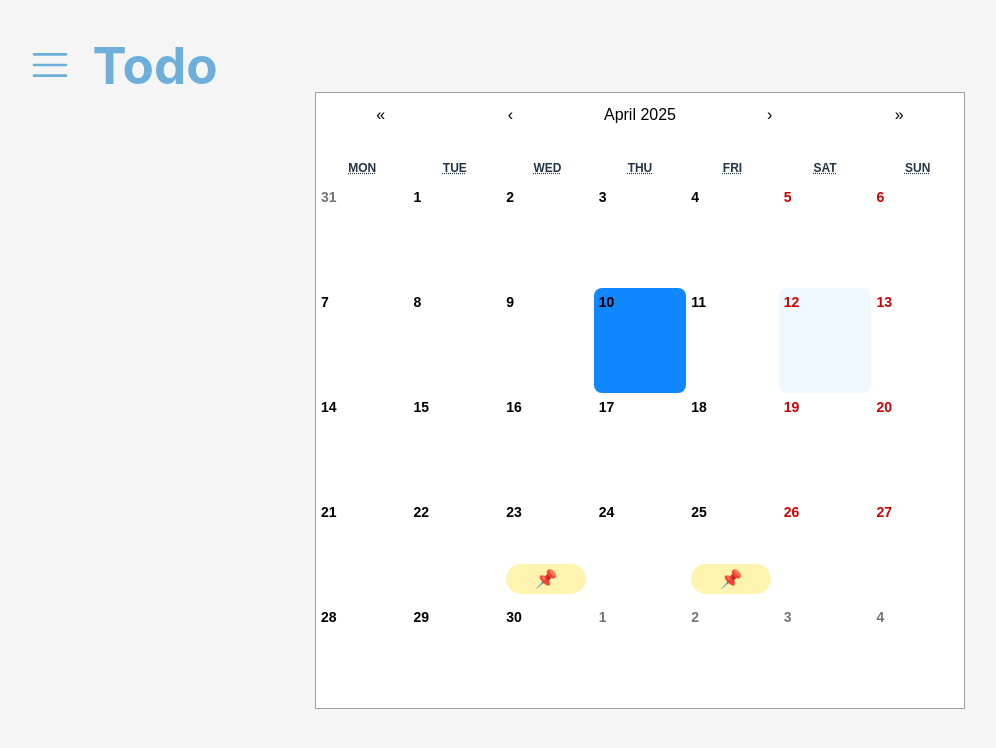
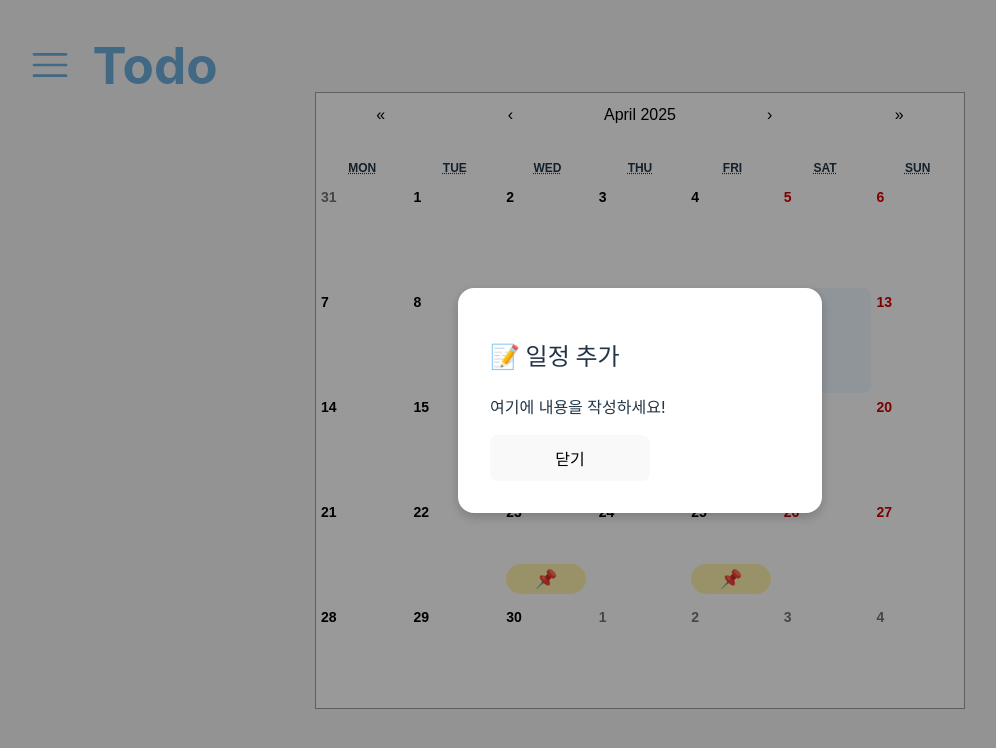
Before and after one commit to suhyeon0111/Typescript_study, a React (Vite) app in the folder myWebPage/client/: page /calendar in a window 1280 px wide. Both pictures are taken after a click on the button "10". Shown: the top 748 px of the page, without its empty margins (0-996 px from the left). Built offline with nearby package versions, Linux system fonts and the light colour scheme.

Commit message:
[feat]: day 클릭 시 모달창 생성

```diff
--- a/myWebPage/client/src/Components/CalendarPage/CalendarPage.tsx
+++ b/myWebPage/client/src/Components/CalendarPage/CalendarPage.tsx
@@ -1,10 +1,10 @@
-import React, { useEffect, useState } from "react";
+import React, { useState } from "react";
 import Calendar from "react-calendar";
 import "react-calendar/dist/Calendar.css";
 import "../../styles/Calendar.css";
 
 import Logo from '../MainPage/Logo';
-
+import ModalTodo from "./ModalTodo";
 
 type Value = Date | null;
 
@@ -17,11 +17,19 @@ const schedules = {
 
 export default function CalendarPage() {
     const [date, setDate] = useState<Value>(new Date());
+    const [isModalOpen, setIsModalOpen] = useState<boolean>(false);  // 모달창 열림 여부 확인
 
     // 날짜를 'YYYY-MM-DD' 형식으로 포맷
     const formatDate = (date: Date) => {
         return date.toISOString().split('T')[0];
     };
+
+    // 일정 클릭 함수
+    const dayClickShowModalHandler = () => {
+        setIsModalOpen(true);
+
+        // setIsModalOpen(false);  // 다시 닫아주기
+    }
 
     return (
         <>
@@ -31,6 +39,7 @@ export default function CalendarPage() {
                     onChange={(value: Value) => setDate(value)}
                     value={date}
                     selectRange={false}
+                    onClickDay={dayClickShowModalHandler}
                     tileContent={({ date, view }) => {
                         const dateStr = formatDate(date);
                         const hasSchedule = schedules[dateStr];
@@ -42,6 +51,7 @@ export default function CalendarPage() {
                         ) : null;
                     }}
                 />
+                {isModalOpen && <ModalTodo onClose={() => setIsModalOpen(false)} />}
             </div>
         </>
     )
--- /dev/null
+++ b/myWebPage/client/src/Components/CalendarPage/ModalTodo.tsx
@@ -0,0 +1,16 @@
+import React from "react";
+
+import "../../styles/ModalTodo.css";
+
+
+export default function ModalTodo({ onClose }: { onClose: () => void }) {
+    return (
+        <div className="modal-overlay" onClick={onClose}>
+            <div className="modal-content" onClick={(e) => e.stopPropagation()}>
+                <h2>📝 일정 추가</h2>
+                <p>여기에 내용을 작성하세요!</p>
+                <button onClick={onClose}>닫기</button>
+            </div>
+        </div>
+    )
+}
--- /dev/null
+++ b/myWebPage/client/src/styles/ModalTodo.css
@@ -0,0 +1,21 @@
+.modal-overlay {
+    position: fixed;
+    top: 0;
+    left: 0;
+    width: 100vw;
+    height: 100vh;
+    background: rgba(0, 0, 0, 0.4);
+    display: flex;
+    justify-content: center;
+    align-items: center;
+    z-index: 1000;
+  }
+
+  .modal-content {
+    background: white;
+    padding: 2rem;
+    border-radius: 16px;
+    box-shadow: 0 4px 12px rgba(0, 0, 0, 0.2);
+    min-width: 300px;
+    max-width: 90vw;
+  }
```
